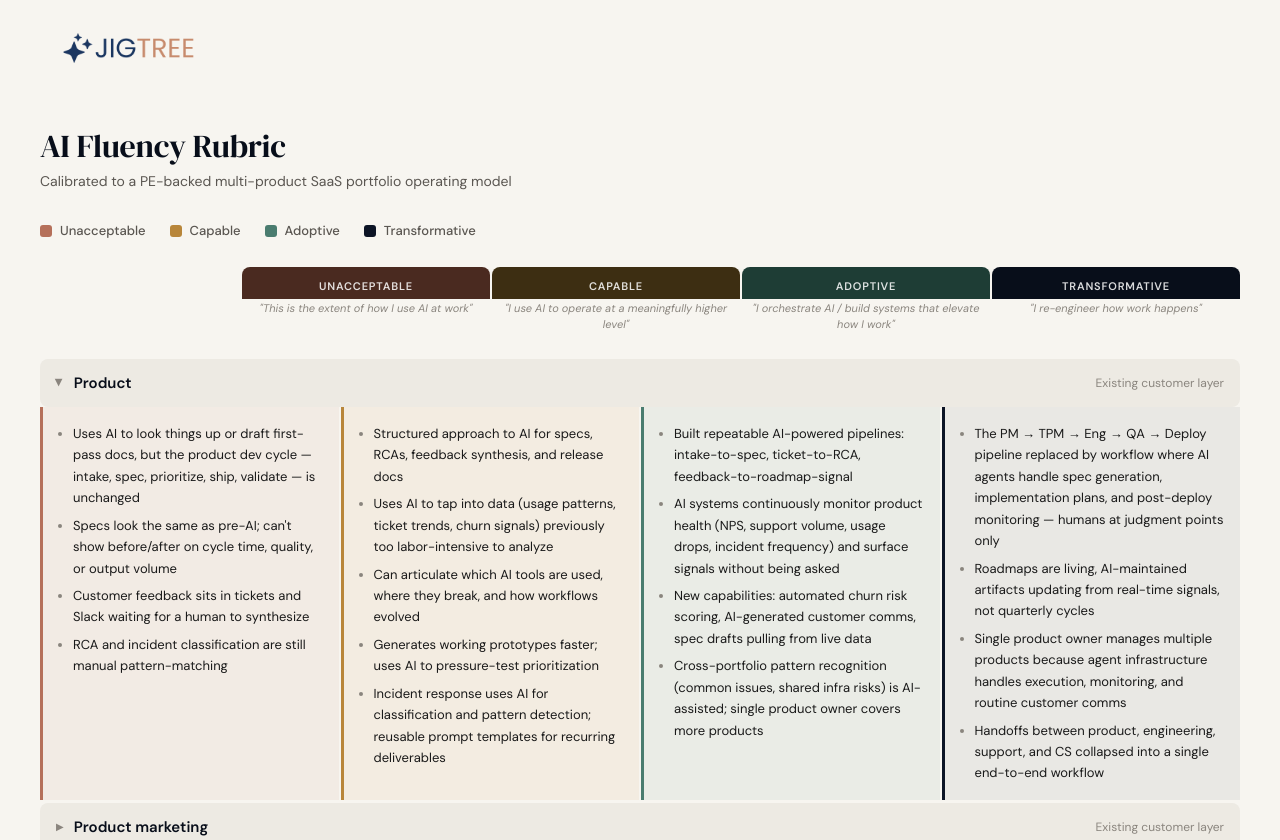
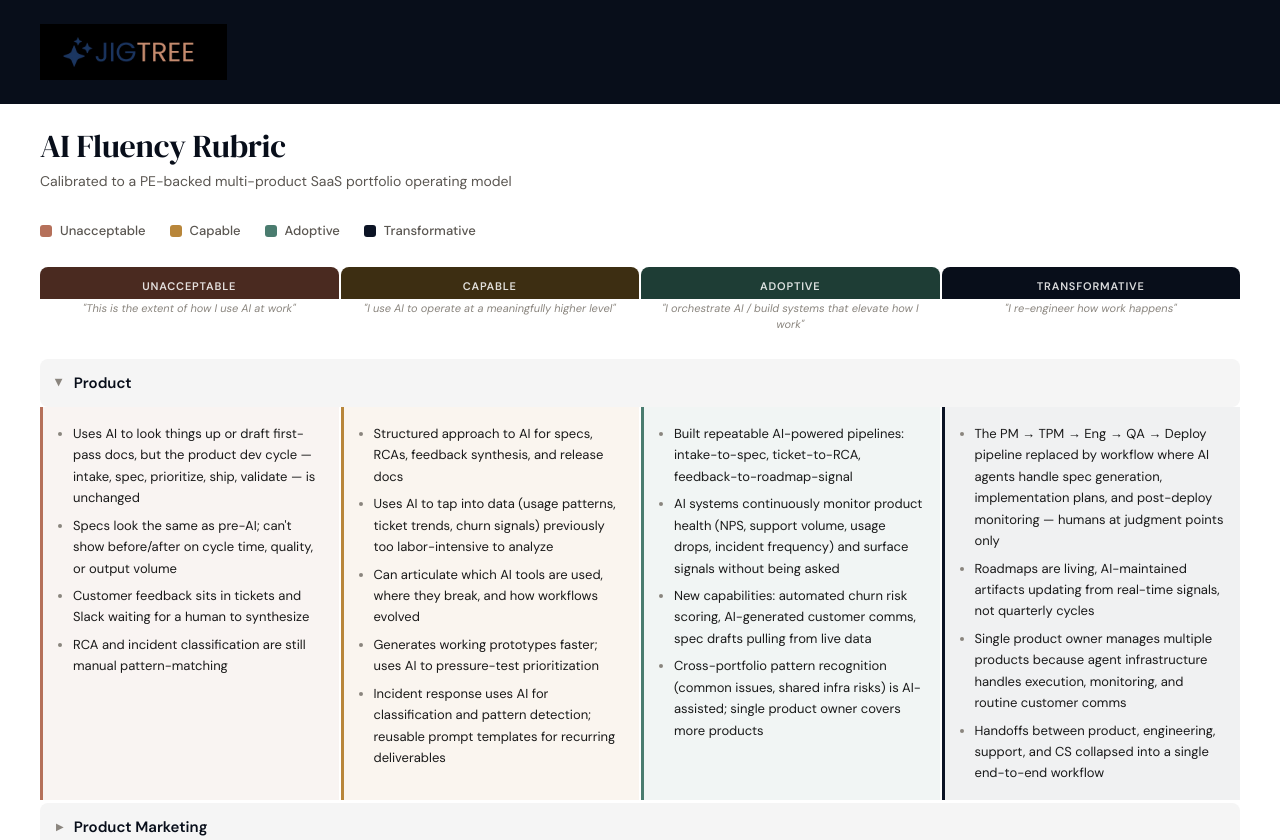
Before and after one commit to kanaekim/jigtree_rubrics, a plain HTML site: page index.html in a window 1280 px wide. Shown: the top 840 px of the page. Drawn offline with nearby package versions, Linux system fonts and the light colour scheme; no server answers.

Commit message:
Update index.html

```diff
--- a/index.html
+++ b/index.html
@@ -16,8 +16,8 @@
       --copper:     #B8863A;
       --rose-gold:  #C48B6E;
       --verdigris:  #4A7C6F;
-      --warm-white: #F7F5F0;
-      --cream:      #EDEAE3;
+      --warm-white: #FFFFFF;
+      --cream:      #F5F5F5;
       --text:       #1A1A1A;
       --text-mid:   #5A5651;
       --text-light: #8A857E;
@@ -48,8 +48,8 @@
 
     /* ── Header ── */
     .site-header {
-      background: var(--warm-white);
-      padding: 20px 40px;
+      background: var(--midnight);
+      padding: 24px 40px;
       display: flex;
       align-items: center;
       gap: 16px;
@@ -63,7 +63,7 @@
     .container {
       max-width: 1280px;
       margin: 0 auto;
-      padding: 28px 40px 64px;
+      padding: 20px 40px 64px;
     }
     .rubric-title {
       font-family: 'DM Serif Display', serif;
@@ -103,7 +103,7 @@
     /* ── Tier header row ── */
     .tier-header {
       display: grid;
-      grid-template-columns: 200px repeat(4, 1fr);
+      grid-template-columns: repeat(4, 1fr);
       gap: 2px;
       margin-bottom: 2px;
     }
@@ -127,7 +127,7 @@
 
     .tier-taglines {
       display: grid;
-      grid-template-columns: 200px repeat(4, 1fr);
+      grid-template-columns: repeat(4, 1fr);
       gap: 2px;
       margin-bottom: 16px;
     }
@@ -160,7 +160,7 @@
       transition: background .15s, box-shadow .15s;
     }
     .fn-toggle:hover {
-      background: #E5E1D9;
+      background: #EBEBEB;
       box-shadow: 0 1px 3px rgba(0,0,0,.06);
     }
     .fn-toggle .arrow {
@@ -298,7 +298,7 @@
 <body>
 
 <div class="site-header">
-  <img src="./JigTree logo.png" alt="JigTree">
+  <img src="./JigTree_logo.png" alt="JigTree">
 </div>
 
 <div class="container">
@@ -313,14 +313,12 @@
   </div>
 
   <div class="tier-header">
-    <div></div>
     <div class="tier-label t0">Unacceptable</div>
     <div class="tier-label t1">Capable</div>
     <div class="tier-label t2">Adoptive</div>
     <div class="tier-label t3">Transformative</div>
   </div>
   <div class="tier-taglines">
-    <div></div>
     <div class="tier-tagline">"This is the extent of how I use AI at work"</div>
     <div class="tier-tagline">"I use AI to operate at a meaningfully higher level"</div>
     <div class="tier-tagline">"I orchestrate AI / build systems that elevate how I work"</div>
@@ -346,7 +344,7 @@
 //  4. Click Publish, copy the URL
 //  5. Paste it below between the quotes
 //
-const SHEET_CSV_URL = 'https://docs.google.com/spreadsheets/d/e/2PACX-1vQXYcIdXJtD06i-x1X-0L1p56uLHzbwhqpO5vzlpTr8K01wXJTXIflMSt7hLtwmrQ/pub?gid=1736615572&single=true&output=csv';
+const SHEET_CSV_URL = '';
 // ═══════════════════════════════════════════════════════════════
 
 const container = document.getElementById('functions');
@@ -359,13 +357,13 @@
     {t:"t2",items:["Built repeatable AI-powered pipelines: intake-to-spec, ticket-to-RCA, feedback-to-roadmap-signal","AI systems continuously monitor product health (NPS, support volume, usage drops, incident frequency) and surface signals without being asked","New capabilities: automated churn risk scoring, AI-generated customer comms, spec drafts pulling from live data","Cross-portfolio pattern recognition (common issues, shared infra risks) is AI-assisted; single product owner covers more products"]},
     {t:"t3",items:["The PM → TPM → Eng → QA → Deploy pipeline replaced by workflow where AI agents handle spec generation, implementation plans, and post-deploy monitoring — humans at judgment points only","Roadmaps are living, AI-maintained artifacts updating from real-time signals, not quarterly cycles","Single product owner manages multiple products because agent infrastructure handles execution, monitoring, and routine customer comms","Handoffs between product, engineering, support, and CS collapsed into a single end-to-end workflow"]}
   ]},
-  {name:"Product marketing",scope:"Existing customer layer",tiers:[
+  {name:"Product Marketing",scope:"Existing customer layer",tiers:[
     {t:"t0",items:["Uses AI for first drafts of emails, blog posts, or campaign copy but output reads like unedited AI","No repeatable workflow; can't explain how AI changed process, speed, or quality","Before and after AI, the marketing function looks largely the same","Campaign ideas come from the same process; AI just types them up faster"]},
     {t:"t1",items:["Regularly uses AI for content creation, SEO analysis, competitive positioning, and campaign performance review","Output volume and quality measurably up; built reusable prompt library for top formats (release announcements, customer emails, feature briefs)","AI assists with LLM citation optimization, content strategy, and audience segmentation in ways that weren't practical before","Can explain how templates have been refined over time"]},
     {t:"t2",items:["Runs AI-driven experiments with measurable results (A/B testing copy, CTR improvements) and defaults to this approach","Built a content system — not just a workflow — that drafts, formats, and schedules across channels with minimal manual intervention","AI-generated customer comms (quarterly updates, release announcements, referral campaigns) go out on a designed cadence without manual execution each time","Marketing analytics (channel performance, content ROI) are AI-powered and feed back into strategy; LLM-optimized content is a deliberate, measurable initiative"]},
     {t:"t3",items:["Product marketing is embedded in the existing-customer workflow, not a standalone function","AI agents generate campaign variants at scale tied to customer retention signals and product usage data","Content pipelines — email sequences, product update announcements, customer education materials — run autonomously with human review at publication checkpoints only","Personalization at the account level, responsive to real-time usage and health signals; entire categories of marketing work run without human involvement"]}
   ]},
-  {name:"Account management & CS",scope:"Existing customer layer",tiers:[
+  {name:"Account Management & CS",scope:"Existing customer layer",tiers:[
     {t:"t0",items:["Uses AI to help write outreach emails or find info in account plans; pulls Read.ai summaries after calls","CS call prep, upsell identification, and churn risk detection are all still manual","Can't point to evidence that outreach is more effective, prep is faster, or pipeline is better","AM/CS workflow is fundamentally the same as pre-AI"]},
     {t:"t1",items:["Uses AI products daily — account prep workflows, prospecting research","Built a personal process that saves meaningful time: AI-drafted comms, AI-summarized account histories, AI-generated CS call content","Can show specific before/after examples of improved tactical execution","Feeds relevant context into AI (account history, ticket trends, usage data) rather than asking isolated questions"]},
     {t:"t2",items:["Chained multiple AI tools into repeatable workflows: AI research → account plan → personalized outreach sequence","Proactively shares what's working; has become a go-to resource for others","Uses AI to surface signals not findable manually — expansion triggers from usage data, competitive displacement from tickets, churn risk from engagement patterns","CS call prep that took hours now takes minutes; can describe AI setup, its versions, and what to build next"]},
@@ -383,7 +381,7 @@
     {t:"t2",items:["AI fundamentally changes how they engineer — defaults to AI-first approaches where appropriate","Built workflows, tooling, or practices that improve output beyond just themselves","Strong judgment on tradeoffs and failure modes; validates outputs, builds review/testing/mitigation into workflow","Infrastructure changes planned with AI-assisted impact analysis and rollback modeling; CI/CD incorporates AI-driven test generation"]},
     {t:"t3",items:["Code production, review, testing, and delivery meaningfully restructured around agent fleets managed by a CTO-level owner","CTO governs agent fleets that write, test, deploy, and monitor code — humans intervene at security, architecture, and uncertainty judgment points","Shared systems and standards raise the bar across portfolio, enabling teams to move materially faster without lowering quality/reliability","Single CTO-level owner governs engineering across multiple products because agents handle execution"]}
   ]},
-  {name:"Back office",scope:"Finance, legal, compliance, HR",tiers:[
+  {name:"Back Office",scope:"Finance, legal, compliance, HR",tiers:[
     {t:"t0",items:["Manual processes dominate: contract review, compliance filings, audit prep, vendor management","AI might help draft an email or summarize a document, but no workflow redesigned","Back office runs the same way it did pre-AI"]},
     {t:"t1",items:["AI used regularly for contract clause review, compliance gap analysis, financial report drafting, vendor comparison, audit prep","Can point to time savings and quality improvements on specific deliverables","Built prompts/templates for recurring tasks (NIS2 analysis, SOC 2 evidence collection, RFP responses)","AI assists with pattern recognition across compliance requirements and cost optimization opportunities"]},
     {t:"t2",items:["Automated recurring workflows: contract review pipelines flagging risk provisions, compliance monitoring tracking obligations/deadlines, AI-assisted financial close","AI surfaces cost optimization opportunities (license consolidation, vendor renegotiation triggers, infra rightsizing) proactively","Audit prep is continuous rather than quarterly fire drills","Can describe AI systems, their current state, and what to build next"]},
@@ -423,7 +421,7 @@
 
     const toggle = document.createElement('button');
     toggle.className = 'fn-toggle';
-    toggle.innerHTML = `<span class="arrow">&#9654;</span><span class="fn-name">${fn.name}</span><span class="fn-scope">${fn.scope}</span>`;
+    toggle.innerHTML = `<span class="arrow">&#9654;</span><span class="fn-name">${fn.name}</span>`;
 
     const grid = document.createElement('div');
     grid.className = 'fn-grid';
```
